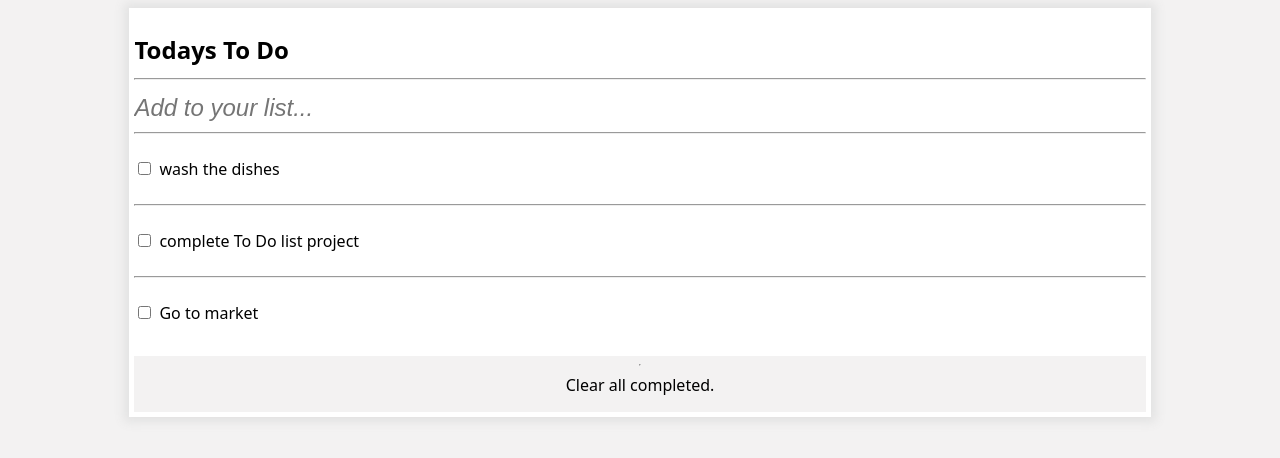
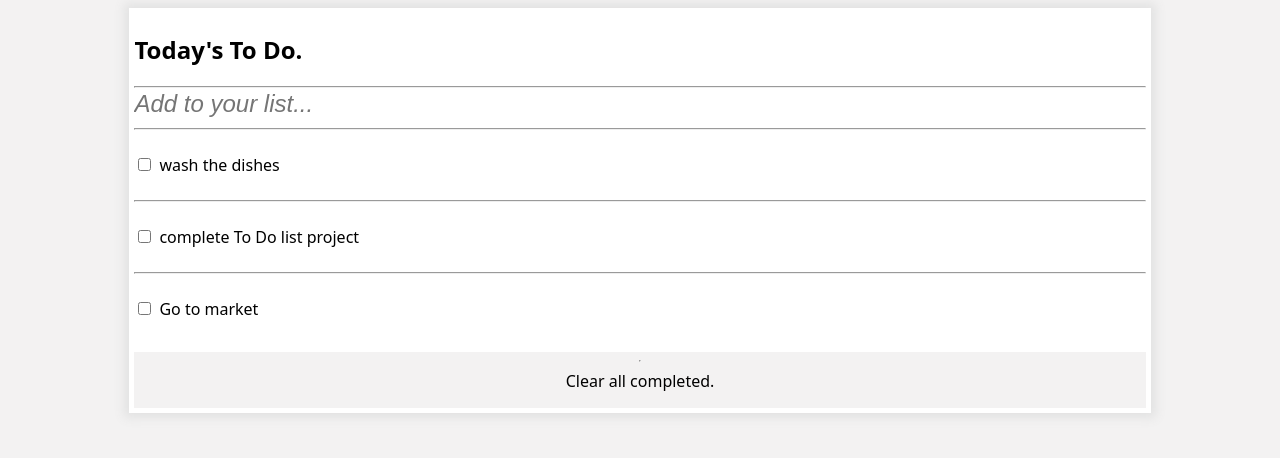
Before and after one commit to inspecta/todo-list-webpack, a website built with webpack: page src/index.html in a window 1280 px wide. Built offline with nearby package versions, Linux system fonts and the light colour scheme.

Commit message:
Fix lighthouse error

```diff
--- a/src/index.html
+++ b/src/index.html
@@ -7,6 +7,9 @@
     <title>Todo List App</title>
   </head>
   <body>
-    <div class="todo-list"></div>
+    <div class="todo-list">
+      <h2>Today's To Do.</h2>
+      <hr />
+    </div>
   </body>
 </html>
--- a/src/index.js
+++ b/src/index.js
@@ -24,11 +24,6 @@ const tasks = [
     index: 3,
   },
 ];
-
-const title = document.createElement('h2');
-title.innerHTML = 'Todays To Do';
-todoListContainer.appendChild(title);
-horizontalLine(title);
 
 const input = document.createElement('div');
 input.classList.add('add-task');
```
Also changed, not shown: dist/index.html, dist/main.js, dist/runtime.js (deleted).
